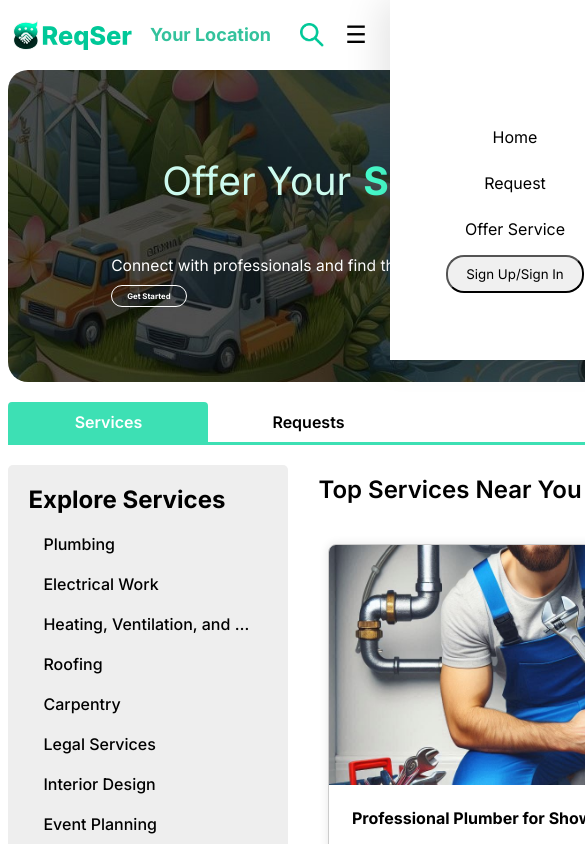
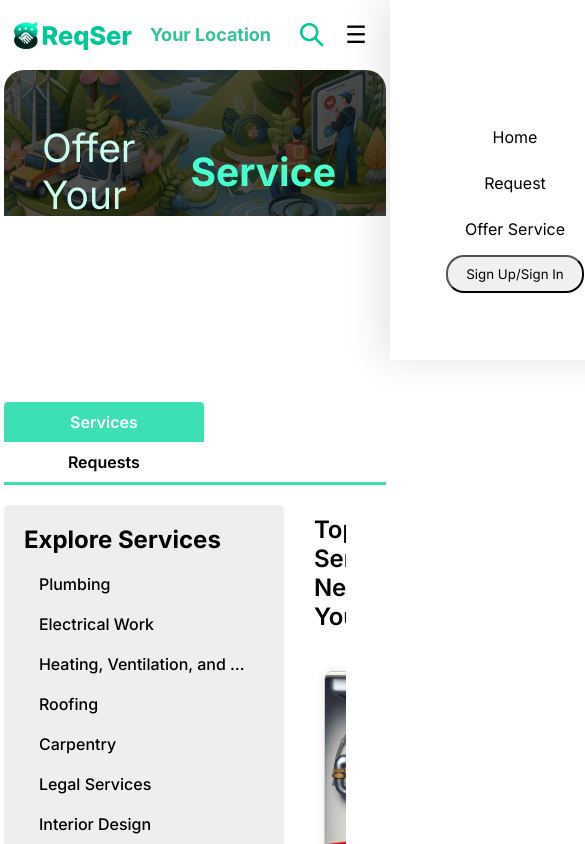
Before and after one commit to likith099/ReqSer, a React (Vite) app: page / in a window 390 px wide. Shown: the top 844 px of the page, 585 px wide, since content can reach past the window. Built offline with nearby package versions, Linux system fonts and the light colour scheme.

Commit message:
edited profile, app, dashboard

```diff
--- a/src/components/Navbar/Navbar.css
+++ b/src/components/Navbar/Navbar.css
@@ -1,3 +1,7 @@
+body{
+    width: 100%;
+}
+
 .navbar {
     background-color: white;
     padding: 10px;
--- a/src/index.css
+++ b/src/index.css
@@ -8,7 +8,7 @@
 body{
   padding-top: 70px;
   margin: 0;
-  min-width: 100vh;
+  width: 100%;
 }
 a{
   text-decoration: none;
--- a/src/pages/ReqSer/ReqSer.css
+++ b/src/pages/ReqSer/ReqSer.css
@@ -1,3 +1,7 @@
+body{
+    width: 100%;
+}
+
 .how-it-works-body{
     padding: 10px 0;
     box-sizing: border-box;
@@ -86,7 +90,6 @@
   .card {
     display: flex;
     justify-content: center;
-
     width: 100%;
     background: #fff;
     padding: 20px;
@@ -180,10 +183,9 @@
 
 @media (max-width: 550px) {
 
-
     .section-top-header {
         display: grid;
-        width: 100%;
+        width:  100%;
         height: auto;
     }
 
@@ -191,4 +193,8 @@
         width: 100%;
     }
 
+    .card-body img{
+        width: 320px;
+    }
+
   }
```
